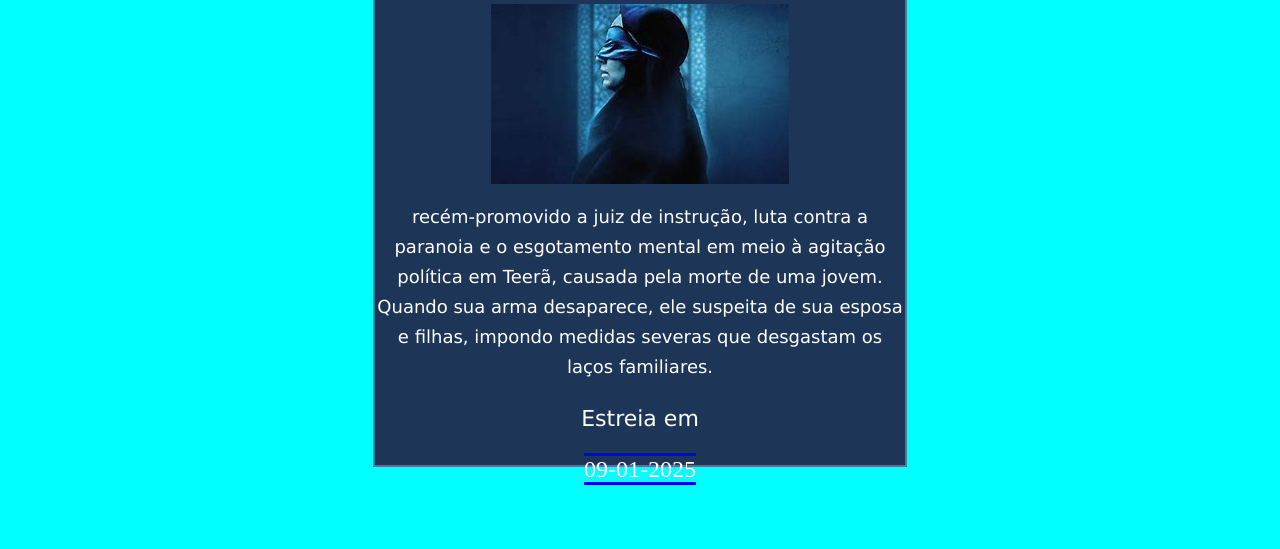
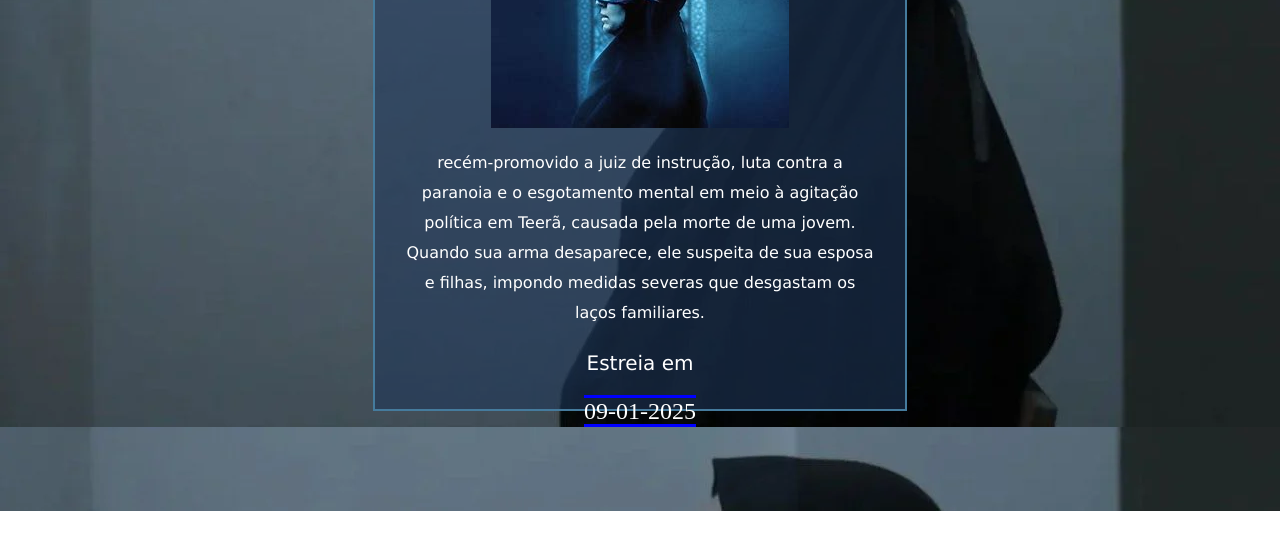
Before and after one commit to ViniFaAl/Filme---A-Semente-do-Fruto-Sagrado, a plain HTML site: page index.html in a window 1280 px wide. Shown: the part 293-842 px from the top of the page. After the commit the page ends 804 px from the top, so only its background shows below. Drawn offline with Linux system fonts and the light colour scheme.

Commit message:
versão 2.0 do cartaz a semente do fruto sagrado

```diff
--- a/css/style.css
+++ b/css/style.css
@@ -1,14 +1,14 @@
 body {
-    background-color: aqua;
+    background-image: url(../img/a-semente-fruto.webp);
 }
 
 .cartaz {
     width: 530px;
-    height:600px;
-    margin: 130px auto;
+    height: 600px;
+    margin: 100px auto;
     border: 2px solid #457B9D;
     text-align: center;
-    background-color: #1d3557;
+    background-color: rgba(29, 53, 87, 0.59)
 }
 
 h1, p {
@@ -20,13 +20,18 @@ h1 {
     font-size: 38px;
 }
 
+.filme .texto {
+    font-size: 16px;
+}
+
 p {
     font-size: 18px;
     line-height: 30px;
+    padding: 0 30px;
 }
 
 .diferente {
-    font-size: 22px;
+    font-size: 20px;
 }
 
 span {
--- a/index.html
+++ b/index.html
@@ -1,4 +1,4 @@
--!DOCTYPE html>
+<!DOCTYPE html>
 <html lang="pt-br">
 <head>
     <meta charset="UTF-8">
@@ -13,7 +13,7 @@
 
         <img src="img/filme.jpg" alt="A Semente do Fruto Sagrado">
 
-        <p>recém-promovido a juiz de instrução, luta contra a paranoia e o esgotamento mental em meio à agitação política em Teerã, causada pela morte de uma jovem. Quando sua arma desaparece, ele suspeita de sua esposa e filhas, impondo medidas severas que desgastam os laços familiares.</p>
+        <p class="texto">recém-promovido a juiz de instrução, luta contra a paranoia e o esgotamento mental em meio à agitação política em Teerã, causada pela morte de uma jovem. Quando sua arma desaparece, ele suspeita de sua esposa e filhas, impondo medidas severas que desgastam os laços familiares.</p>
 
         <p class="diferente">Estreia em</p>
 
```
Also changed, not shown: Versão 1°.png (added), img/a-semente-fruto.webp (added).
